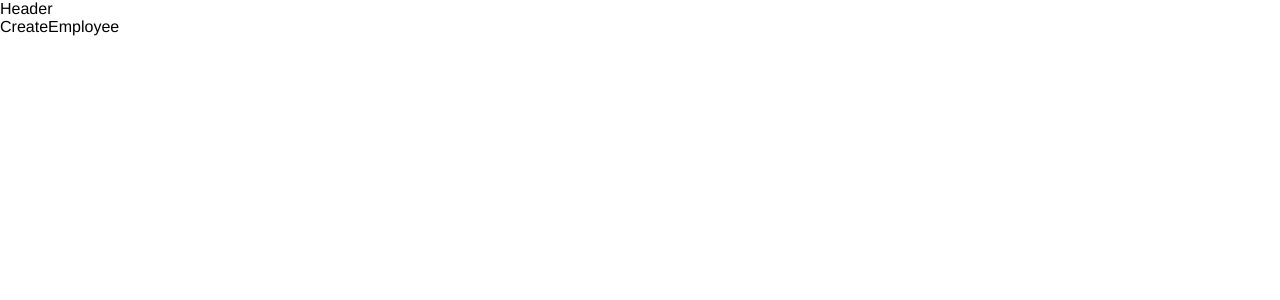
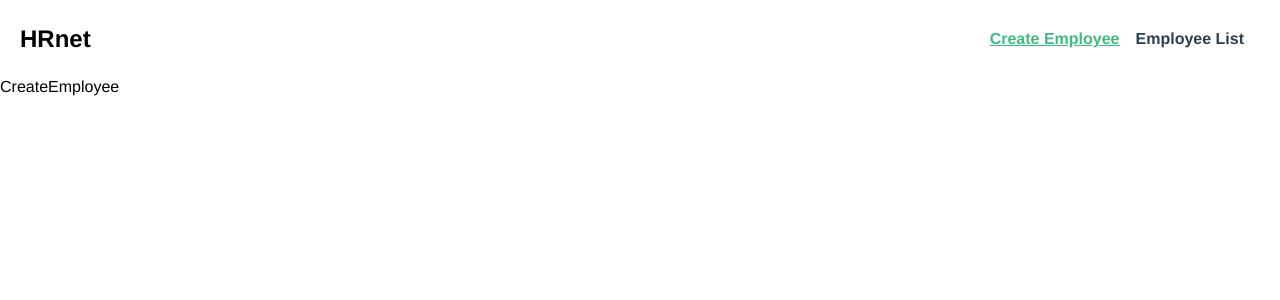
Before and after one commit to Jerune/HRnet, a React (Vite) app: page / in a window 1280 px wide. Shown: the top 300 px of the page. Built offline with nearby package versions, Linux system fonts and the light colour scheme.

Commit message:
feat: Setup Header
Created a header with Company name, links and styling

```diff
--- a/src/components/Header.jsx
+++ b/src/components/Header.jsx
@@ -1,7 +1,20 @@
 import React from 'react'
+import { NavLink } from 'react-router-dom'
 
 const Header = () => {
-  return <div>Header</div>
+  return (
+    <nav className="nav">
+      <h1>HRnet</h1>
+      <div className="nav-menu">
+        <NavLink className="nav-item" to="/">
+          Create Employee
+        </NavLink>
+        <NavLink className="nav-item" to="/employee-list">
+          Employee List
+        </NavLink>
+      </div>
+    </nav>
+  )
 }
 
 export default Header
--- a/src/css/index.css
+++ b/src/css/index.css
@@ -13,19 +13,10 @@ body {
 
 .main {
   flex: 1;
-}
-
-.sr-only {
-  border: 0 !important;
-  clip: rect(1px, 1px, 1px, 1px) !important; /* 1 */
-  clip-path: inset(50%) !important; /* 2 */
-  height: 1px !important;
-  margin: -1px !important;
-  overflow: hidden !important;
-  padding: 0 !important;
-  position: absolute !important;
-  width: 1px !important;
-  white-space: nowrap !important; /* 3 */
+  display: flex;
+  flex-direction: column;
+  align-items: center;
+  justify-content: center;
 }
 
 .nav {
@@ -37,42 +28,27 @@ body {
 
 .nav a {
   font-weight: bold;
+  font-size: 1rem;
   color: #2c3e50;
-}
-
-.nav a.router-link-exact-active {
-  color: #42b983;
 }
 
 .nav-item {
   text-decoration: none;
-  margin-right: 0.5rem;
+  margin-right: 1rem;
   cursor: pointer;
+}
+
+.nav-item.active {
+  color: #42b983;
+  text-decoration: underline;
 }
 
 .nav-item:hover {
   text-decoration: underline;
 }
 
-.nav-logo {
-  display: flex;
-  align-items: center;
-}
-
-.nav-logo-image {
-  max-width: 100%;
-  width: 200px;
-}
-
 .title {
   display: flex;
-  align-items: center;
-  justify-content: center;
-}
-
-.container {
-  display: flex;
-  flex-direction: column;
   align-items: center;
   justify-content: center;
 }
@@ -83,6 +59,6 @@ label {
   margin-bottom: 10px;
 }
 
-.address {
+.address-section {
   margin-top: 10px;
 }
```
